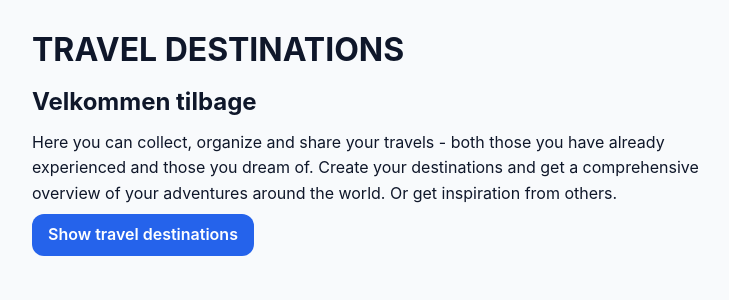
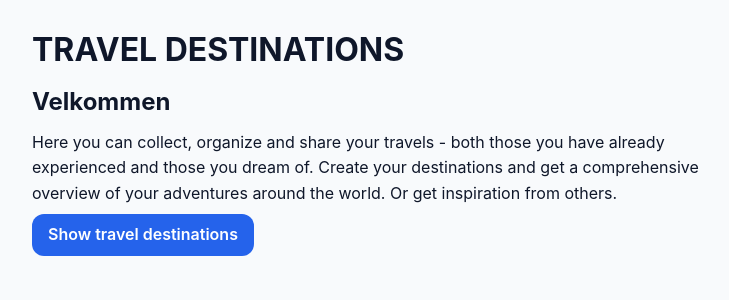
Before and after one commit to Lamo0004/2026_1_travel_destinations, a Flask app: page / in a window 1280 px wide. Shown: the part 48-348 px from the top of the page, without its empty margins (32-761 px from the left). Run offline with Flask 3, Linux system fonts and the light colour scheme; data that the repository does not hold is empty.

Commit message:
rettelse på forsiden

```diff
--- a/templates/page_home.html
+++ b/templates/page_home.html
@@ -2,7 +2,7 @@
 
 <main>
     <h1>TRAVEL DESTINATIONS</h1>
-    <h2>Velkommen tilbage {{ user.user_first_name }}</h2>
+    <h2>Velkommen {% if user %} tilbage {{ user.user_first_name }} {% endif %}</h2>
     <p>Here you can collect, organize and share your travels - both those you have already experienced and those you
         dream of. Create your destinations and get a comprehensive overview of your adventures around the world. Or get
         inspiration from others.
```
Also changed, not shown: 2 other files.
